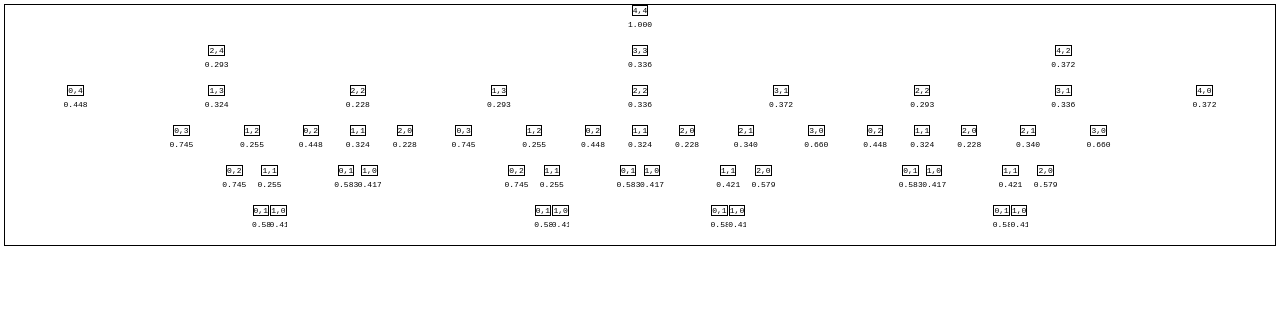
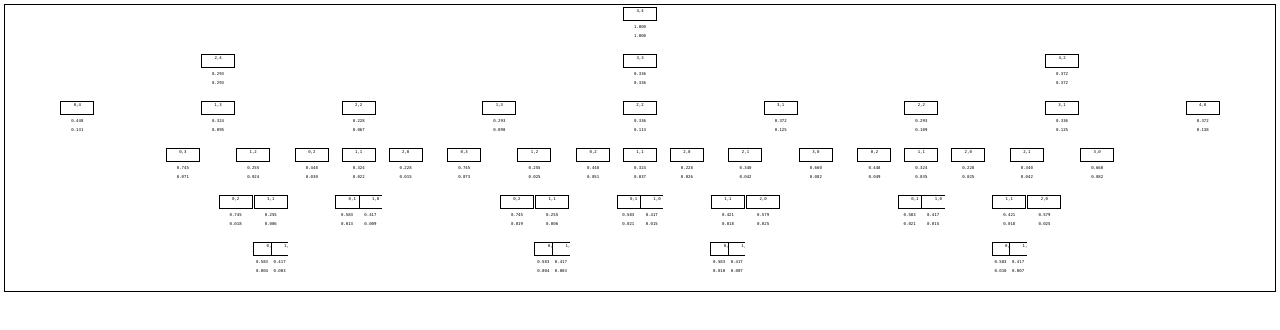
Before and after one commit to MDBoticano/risk-calc, a React (Create React App) app: page / in a window 1280 px wide. Shown: the top 330 px of the page. Built offline with nearby package versions, Linux system fonts and the light colour scheme.

Commit message:
Feat: root probability calculator
The implementation is resource heavy, so I anticipate needing to
switch to a hard coded lookup as opposed to actual calculation.

```diff
--- a/src/App.js
+++ b/src/App.js
@@ -14,6 +14,7 @@ const Node = ({ node }) => {
         </span>
         <div className="node-rollPair-probability">
           { `${node.getRelativeProbability().toFixed(3)}`}
+          <p>{ `${node.getRootProbability().toFixed(3)}`}</p>
         </div>
         { node.children.length > 0 &&
           <div className={`node-children-${node.children.length}`}>
--- a/src/App.scss
+++ b/src/App.scss
@@ -1,25 +1,22 @@
 .App {
-  font-family: monospace;
-
-
-  text-align: center;
   // width: 500rem;
   margin: 0.25rem;
-  font-size: 0.5rem;
+
+  font-family: source-code-pro, Menlo, Monaco, Consolas, 'Courier New',
+    monospace;
+  font-size: 0.25rem;
+  text-align: center;
+
 }
 
 .rollNode-tree {
-  // margin: .5rem;
-  // padding: 1rem;
+  padding: 0.125rem;
   border: solid 1px black;
   overflow: hidden;
 }
 
 .node {
-  // padding: 0.5rem;
-  // width: 100%;
   text-align: center;
-  // border: solid 1px black;
 
   white-space: nowrap;
   overflow: hidden;
@@ -31,14 +28,13 @@
 
   &-rollPair {
     display: inline-block;
-    // margin: 0;
-    margin: auto;
+    height: 0.75rem;
+    width: 2rem;
+
     margin-bottom: 0.125rem;
-    // min-width: 2rem;
 
     white-space: nowrap;
     overflow: hidden;
-    // border-bottom: solid 1px black;
     border: solid 1px black;
 
     &-probability {
@@ -50,8 +46,8 @@
   &-children {
     &-3 {
       display: grid;
-      // grid-gap: 1rem;
       grid-template-columns: 1fr 1fr 1fr;
+
       // display: flex;
       // flex-direction: row;
       // border: dashed 1px red;
@@ -60,7 +56,6 @@
 
     &-2 {
       display: grid;
-      // grid-gap: 1rem;
       grid-template-columns: 1fr 1fr;
 
       // display: flex;
--- a/src/utilities/RollNode.js
+++ b/src/utilities/RollNode.js
@@ -81,12 +81,6 @@ export const RollNode = class {
   getRelativeProbability (modifiers) {
     if (this.isRoot()) { return 1.00; } // base: node isRoot
 
-    // if (!(modifiers instanceof Modifiers)) {
-    //   console.log('making modifiers...');
-    //   modifiers = new Modifiers(modifiers);
-    //   console.log(modifiers);
-    // }
-
     // get battle roll from parent
     const pMaxAtk = this.parent.maxAttackers;
     const pMaxDef = this.parent.maxDefenders;
@@ -95,13 +89,28 @@ export const RollNode = class {
     const odds = getOutcomeProbability(pMaxAtk, pMaxDef, losses, modifiers);
     const probability = odds.outcome / odds.total;
     return probability;
-  }
+  };
 
   // like relative probability, but multiple by all probabilities from this to
   // root
   getRootProbability (modifiers) {
+    // Helper: get probabilities and store them in an array
+    const parentProbs = (node, probabilityArray = []) => {
+      // Add the node's probability to the array
+      probabilityArray.push(node.getRelativeProbability(modifiers));
 
-  }
+      // Recursive case: if a parent exists, add its probability
+      if (!node.isRoot()) { parentProbs(node.parent, probabilityArray); }
+      return probabilityArray;
+    };
+
+    const probabilities = parentProbs(this);
+    // console.log(probabilities);
+
+    // Reduce probabilities by multiplying all values together
+    const rootProbability = probabilities.reduce((a, b) => a * b);
+    return rootProbability;
+  };
 
   /**
    * Add a RollNode to the end of the RollNode's children array
```
Also changed, not shown: 1 other file (tests, documents, lock files or other folders).
